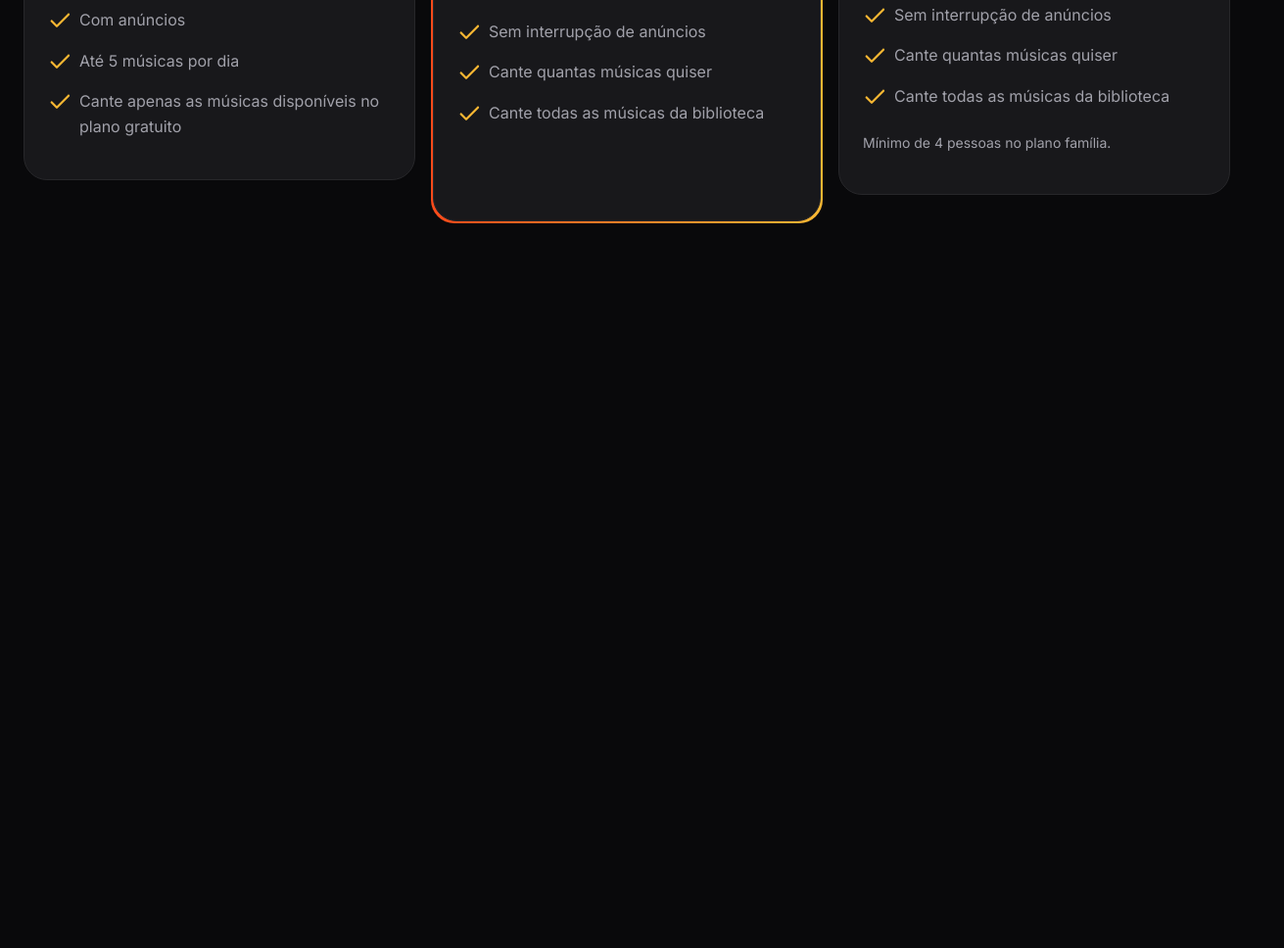
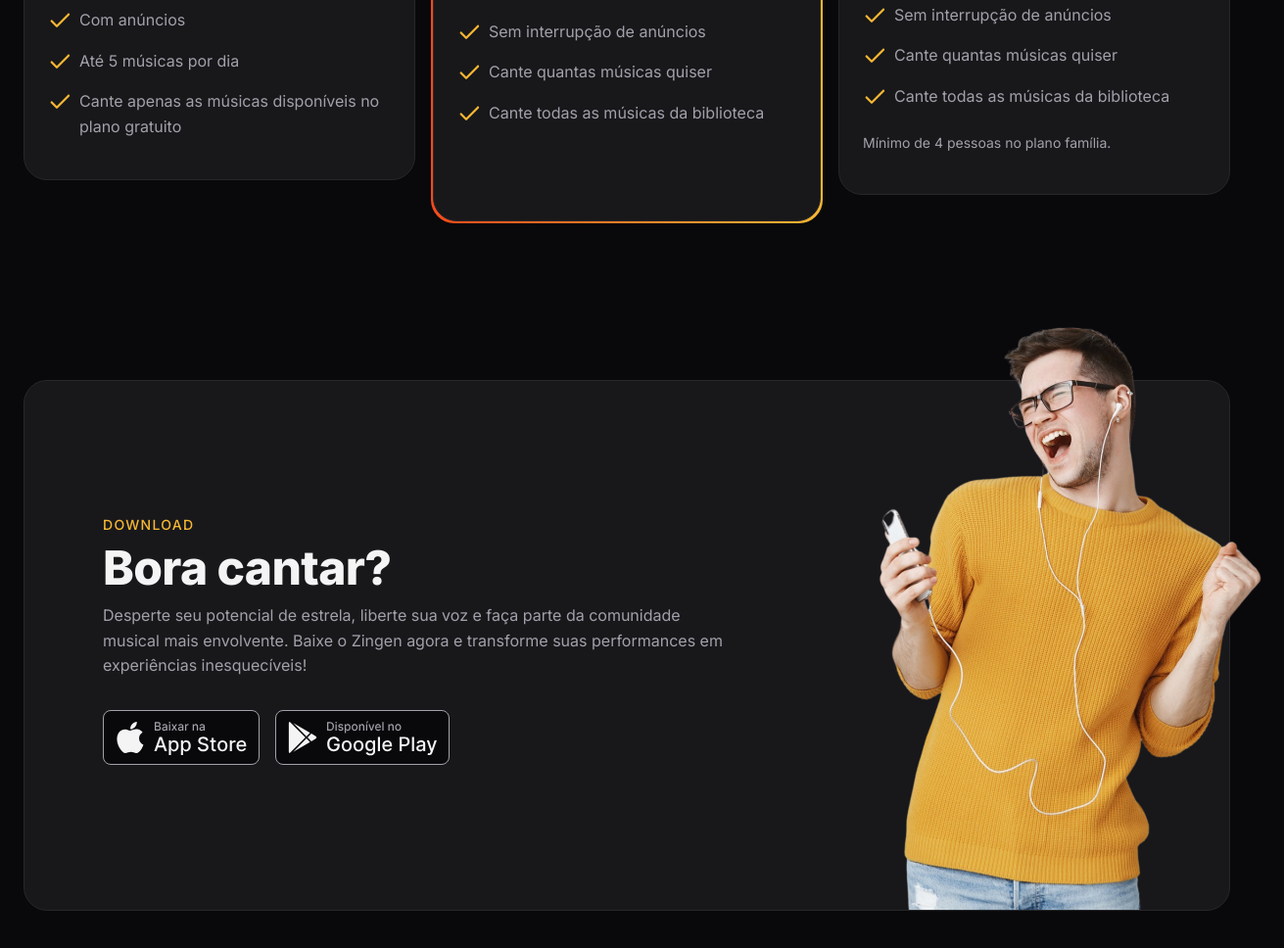
Before and after one commit to matiusbv/Landing-Page-de-Aplicativo, a plain HTML site: page index.html in a window 1280 px wide. Shown: the part 3248-4216 px from the top of the page at 98% size, 1311 px wide, since content can reach past the window. Before the commit the page ends 3556 px from the top, so only its background shows below. Drawn offline with Linux system fonts and the light colour scheme.

Commit message:
15.0 Seção download

```diff
--- a/index.html
+++ b/index.html
@@ -184,5 +184,40 @@
       </div>
     </section>
 
+    <section id="download">
+      <div class="container py-xl">
+        <div class="card px-lg even-columns items-center">
+          <div>
+            <header>
+              <strong>Download</strong>
+              <h2>Bora cantar?</h2>
+            </header>
+            <p>
+              Desperte seu potencial de estrela, liberte sua voz e faça parte da
+              comunidade musical mais envolvente. Baixe o Zingen agora e
+              transforme suas performances em experiências inesquecíveis!
+            </p>
+            <div class="buttons flex gap-1">
+              <a href="#"
+                ><img
+                  src="assets/button-appstore.svg"
+                  alt="Baixar da Apple Store"
+              /></a>
+              <a href="#"
+                ><img
+                  src="assets/button-playstore.svg"
+                  alt="Baixar da Play Store"
+              /></a>
+            </div>
+          </div>
+          <img
+            src="assets/rapaz-ouvindo-musica-com-fones-de-ouvido-e-cantando-no-aplicativo-de-karaoke-removebg 1.png"
+            alt=""
+          />
+        </div>
+      </div>
+    </section>
+
+
   </body>
 </html>
--- /dev/null
+++ b/styles/download.css
@@ -0,0 +1,27 @@
+#download {
+  .card {
+    padding: 3rem 1.5rem 15rem;
+    position: relative;
+    & > img {
+      width: 14.5rem;
+      position: absolute;
+      bottom: 0;
+      right: -3.5rem;
+    }
+  }
+  .buttons {
+    flex-wrap: wrap;
+    margin-top: 2rem;
+  }
+  @media (width >= 80em) {
+    .card {
+      padding: 8.75rem 5rem;
+      & > div:nth-child(1) {
+        max-width: 40rem;
+      }
+      & > img {
+        width: 29.125rem;
+      }
+    }
+  }
+}
--- a/styles/global.css
+++ b/styles/global.css
@@ -44,7 +44,7 @@ html {
   font-size: var(--fs-base);
   line-height: 1.6;
   color: var(--text-color-primary);
-
+  overflow-x: hidden;
   --px-lg: 2rem;
 }
 
--- a/styles/index.css
+++ b/styles/index.css
@@ -9,3 +9,4 @@
 @import url(cards.css);
 @import url(features.css) (width >= 80em);
 @import url(pricing.css);
+@import url(download.css);
```
Also changed, not shown: assets/button-appstore.svg (added), assets/button-playstore.svg (added).
